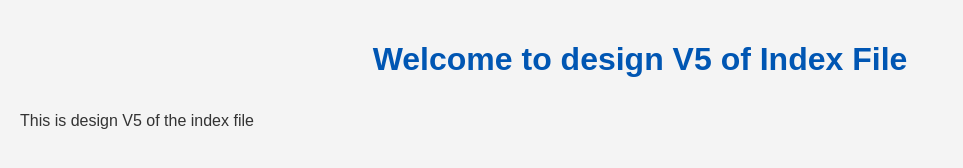
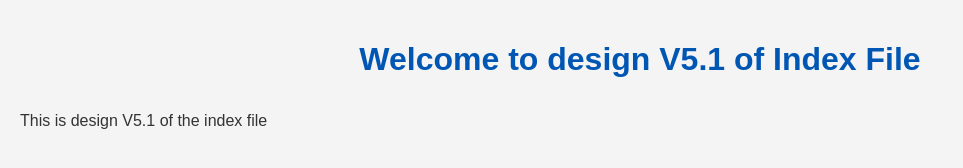
Before and after one commit to knandiGit/githubrepo, a plain HTML site: page index.html in a window 1280 px wide. Shown: the whole page, without its empty margins (0-963 px from the left). Drawn offline with Linux system fonts and the light colour scheme.

Commit message:
Commiting 5.1

```diff
--- a/index.html
+++ b/index.html
@@ -7,7 +7,7 @@
 	<link rel="stylesheet" href="styles.css">
 </head>
 <body>
-	<h1>Welcome to design V5 of Index File</h1>
-	<p>This is design V5 of the index file</p>
+	<h1>Welcome to design V5.1 of Index File</h1>
+	<p>This is design V5.1 of the index file</p>
 </body>
 </html>
```
